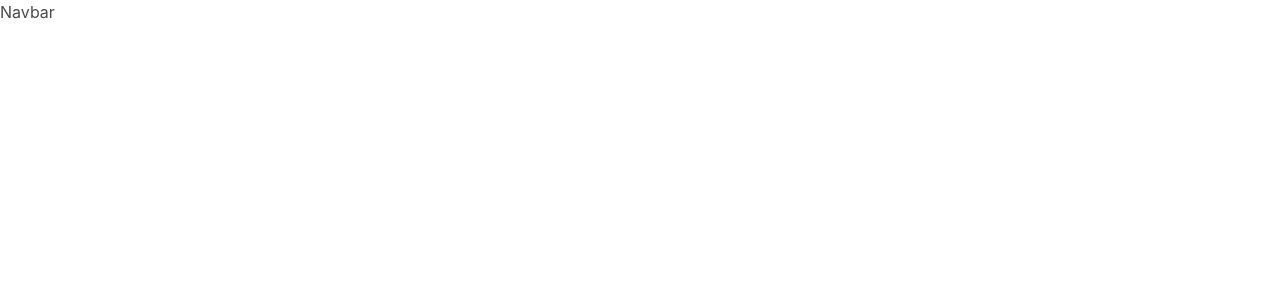
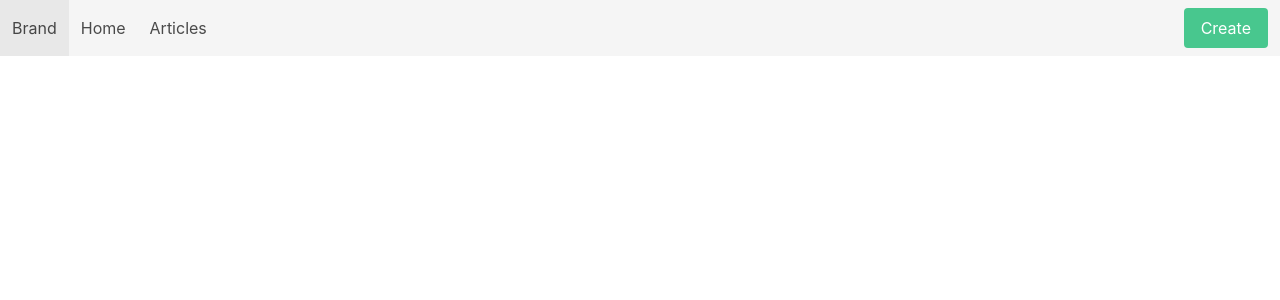
Before and after one commit to MasterHiei/my_blog, a Vue app: page / in a window 1280 px wide. Shown: the top 300 px of the page. Built offline with nearby package versions, Linux system fonts and the light colour scheme.

Commit message:
Create Navigation Bar

```diff
--- a/src/App.vue
+++ b/src/App.vue
@@ -6,7 +6,7 @@
 </template>
 
 <script>
-import Navbar from './components/Navbar/Navbar'
+import Navbar from './components/Navbar/TheNavbar'
 
 export default {
   components: {
--- a/src/components/Navbar/Navbar.vue
+++ /dev/null
@@ -1,13 +0,0 @@
-<template>
-  <div>
-    Navbar
-  </div>
-</template>
-
-<script>
-export default {
-}
-</script>
-
-<style lang="stylus" rel="stylesheet/stylus">
-</style>
--- /dev/null
+++ b/src/components/Navbar/TheNavbar.vue
@@ -0,0 +1,35 @@
+<template>
+  <nav id="navbar" class="navbar is-fixed-top is-light" role="navigation" aria-label="main navigation">
+    <div class="navbar-brand">
+      <a class="navbar-item" href="#">Brand</a>
+
+      <a role="button" class="navbar-burger burger is-hidden-desktop" aria-label="menu" aria-expanded="false" data-target="menuList">
+        <span aria-hidden="true"></span>
+        <span aria-hidden="true"></span>
+        <span aria-hidden="true"></span>
+      </a>
+    </div>
+
+    <div id="menuList" class="navbar-menu">
+      <div class="navbar-start">
+        <a class="navbar-item">Home</a>
+        <a class="navbar-item">Articles</a>
+      </div>
+      <div class="navbar-end">
+        <div class="navbar-item">
+          <div class="buttons">
+          <a class="button is-success">Create</a>
+        </div>
+        </div>
+      </div>
+    </div>
+  </nav>
+</template>
+
+<script>
+export default {
+}
+</script>
+
+<style lang="stylus" rel="stylesheet/stylus">
+</style>
```
